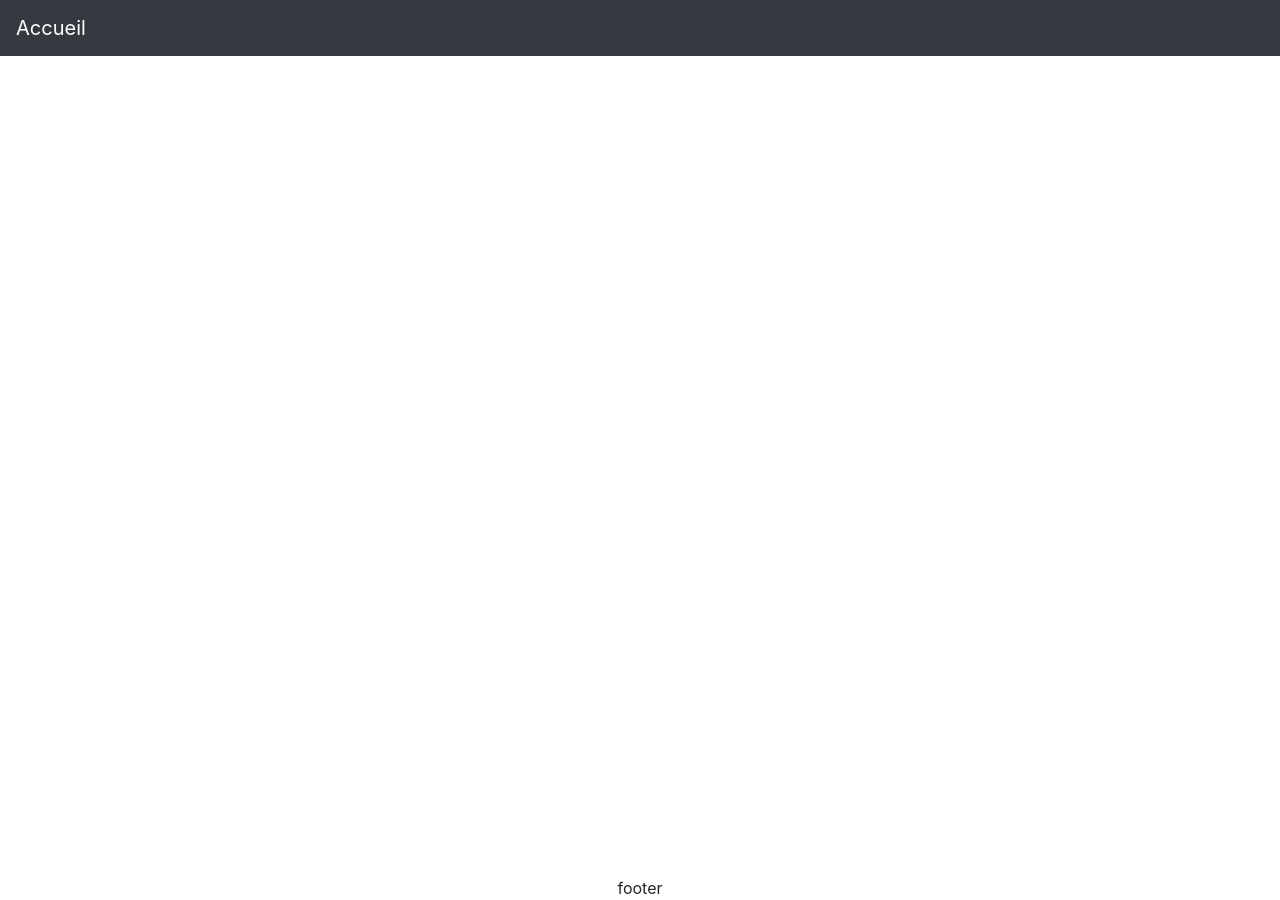
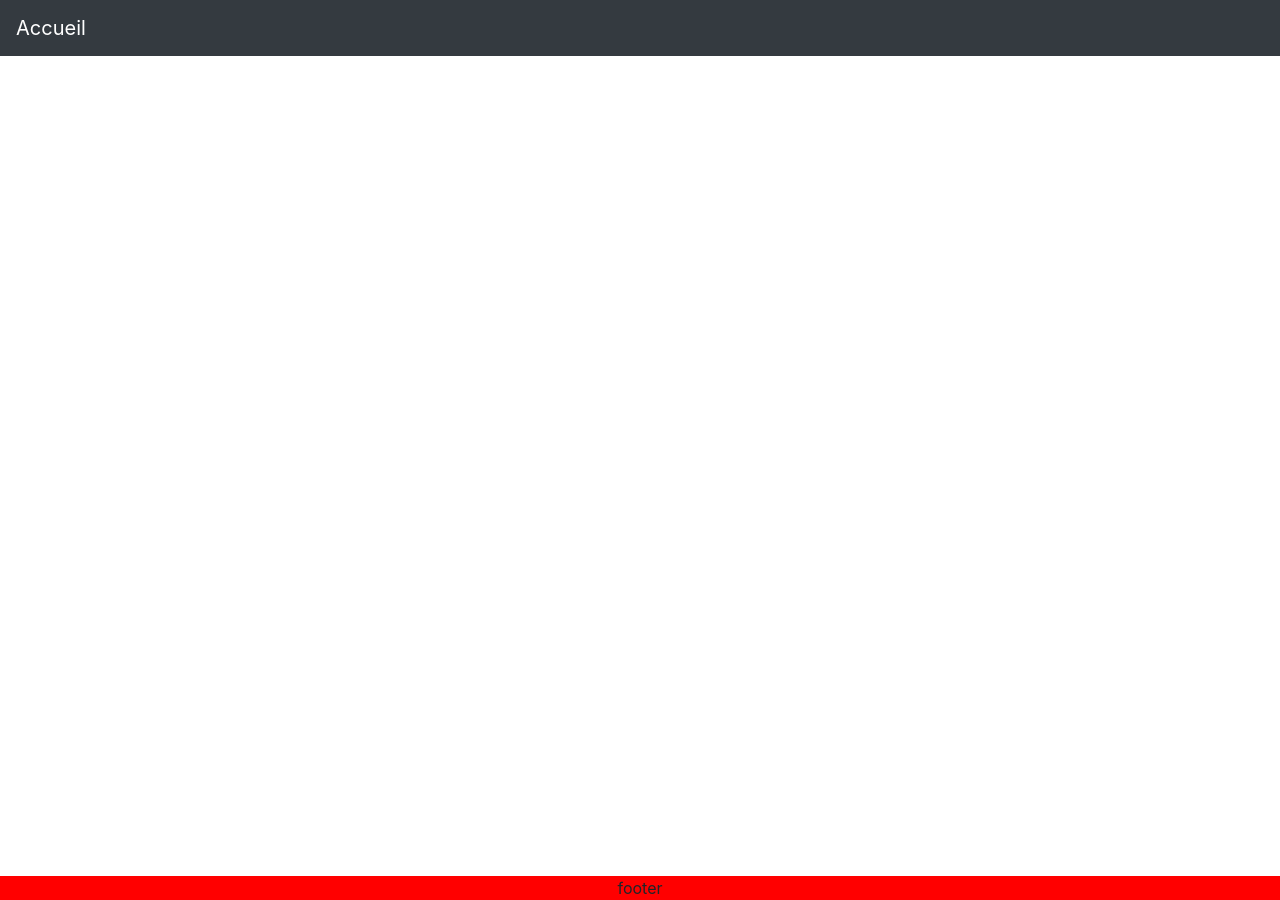
Before and after one commit to Asugi16/Projet_Jekyll, a Jekyll site: the page built from index.html, in a window 1280 px wide. Built offline with Jekyll 4.4.1, drawn with Linux system fonts in a browser that asks for light colours.

Commit message:
link css

```diff
--- a/_includes/footer.html
+++ b/_includes/footer.html
@@ -1,11 +1,11 @@
-<footer class="page-footer fixed-bottom">
+<div>
+<footer class="page-footer footer-bg fixed-bottom">
     <div class="container text-center">
         <div class="row">
             <div class="col">
                 footer
             </div>
-
-
         </div>
     </div>
 </footer>
+</div>
--- a/_layouts/default.html
+++ b/_layouts/default.html
@@ -1,14 +1,30 @@
 <!DOCTYPE html>
 <html lang="fr-FR">
+
 <head>
     <meta charset="UTF-8">
     <meta name="viewport" content="width=device-width, initial-scale=1.0">
     <link rel="stylesheet" href="https://stackpath.bootstrapcdn.com/bootstrap/4.4.1/css/bootstrap.min.css"
         integrity="sha384-Vkoo8x4CGsO3+Hhxv8T/Q5PaXtkKtu6ug5TOeNV6gBiFeWPGFN9MuhOf23Q9Ifjh" crossorigin="anonymous">
+    <link rel="canonical" href="https://getbootstrap.com/docs/4.0/examples/sticky-footer/%22%3E">
+    <script src="https://code.jquery.com/jquery-3.5.1.slim.min.js"
+        integrity="sha384-DfXdz2htPH0lsSSs5nCTpuj/zy4C+OGpamoFVy38MVBnE+IbbVYUew+OrCXaRkfj"
+        crossorigin="anonymous"></script>
+    <script src="https://cdn.jsdelivr.net/npm/popper.js@1.16.0/dist/umd/popper.min.js"
+        integrity="sha384-Q6E9RHvbIyZFJoft+2mJbHaEWldlvI9IOYy5n3zV9zzTtmI3UksdQRVvoxMfooAo"
+        crossorigin="anonymous"></script>
+    <script src="https://stackpath.bootstrapcdn.com/bootstrap/4.5.0/js/bootstrap.min.js"
+        integrity="sha384-OgVRvuATP1z7JjHLkuOU7Xw704+h835Lr+6QL9UvYjZE3Ipu6Tp75j7Bh/kR0JKI"
+        crossorigin="anonymous"></script>
+    <link rel="stylesheet" href="/assets/css/styles.css">
     <title>Document</title>
 </head>
+
 <body>
-    {% include navigation.html %}
-    {% include footer.html %}
+    <div>
+        {% include navigation.html %}
+        {% include footer.html %}
+    </div>
 </body>
+
 </html>
--- a/_sass/footer.scss
+++ b/_sass/footer.scss
@@ -0,0 +1,3 @@
+.footer-bg {
+    background-color: red;
+}
```
Also changed, not shown: 3 other files.
